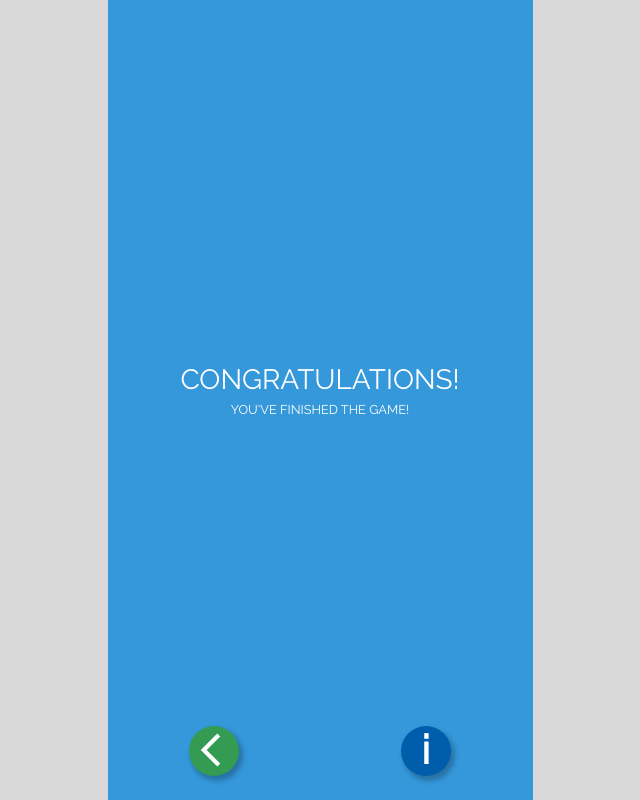
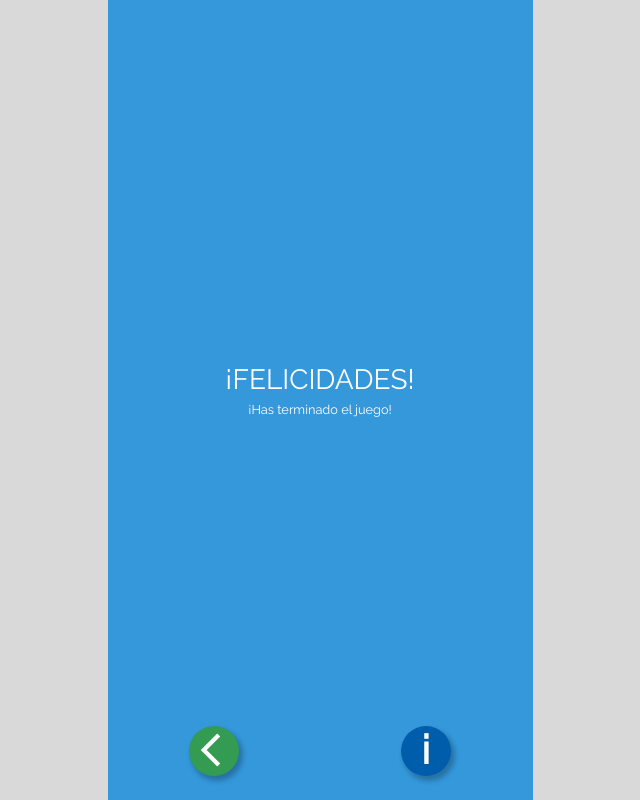
Before and after one commit to nditech/demgames, a React (Create React App) app in the folder client/: page /done in a window 1280 px wide. Shown: the whole page, without its empty margins (320-960 px from the left). Built offline with nearby package versions, Linux system fonts and the light colour scheme.

Commit message:
feat: all spanish

```diff
--- a/client/src/components/GameItem/Progress.js
+++ b/client/src/components/GameItem/Progress.js
@@ -4,7 +4,7 @@ import './GameItem.css'
 const displayNum = n => {
     if (n !== 0) {
         if (n > 1) return (<div className="text-center">Quedan <span className="display-4">{n}</span> preguntas</div>)
-        else return (<div className="text-center">Quedan <span className="display-4">{n}</span> left</div>)
+        else return (<div className="text-center"><span className="display-4">{n}</span> pregunta más</div>)
     }
     else return ''
 }
--- a/client/src/pages/Done/Done.js
+++ b/client/src/pages/Done/Done.js
@@ -14,8 +14,8 @@ class Done extends Component {
                 <GameWrap backURL="/game">
                     <div className="row p-0 m-0 align-items-center done-page text-center">
                         <div className="col m-0 p-0">
-                            <h3 className="m-0">CONGRATULATIONS!</h3>
-                            <p><small>YOU'VE FINISHED THE GAME!</small></p>
+                            <h3 className="m-0">¡FELICIDADES!</h3>
+                            <p><small>¡Has terminado el juego!</small></p>
                         </div>
                     </div>
                 </GameWrap>
```
